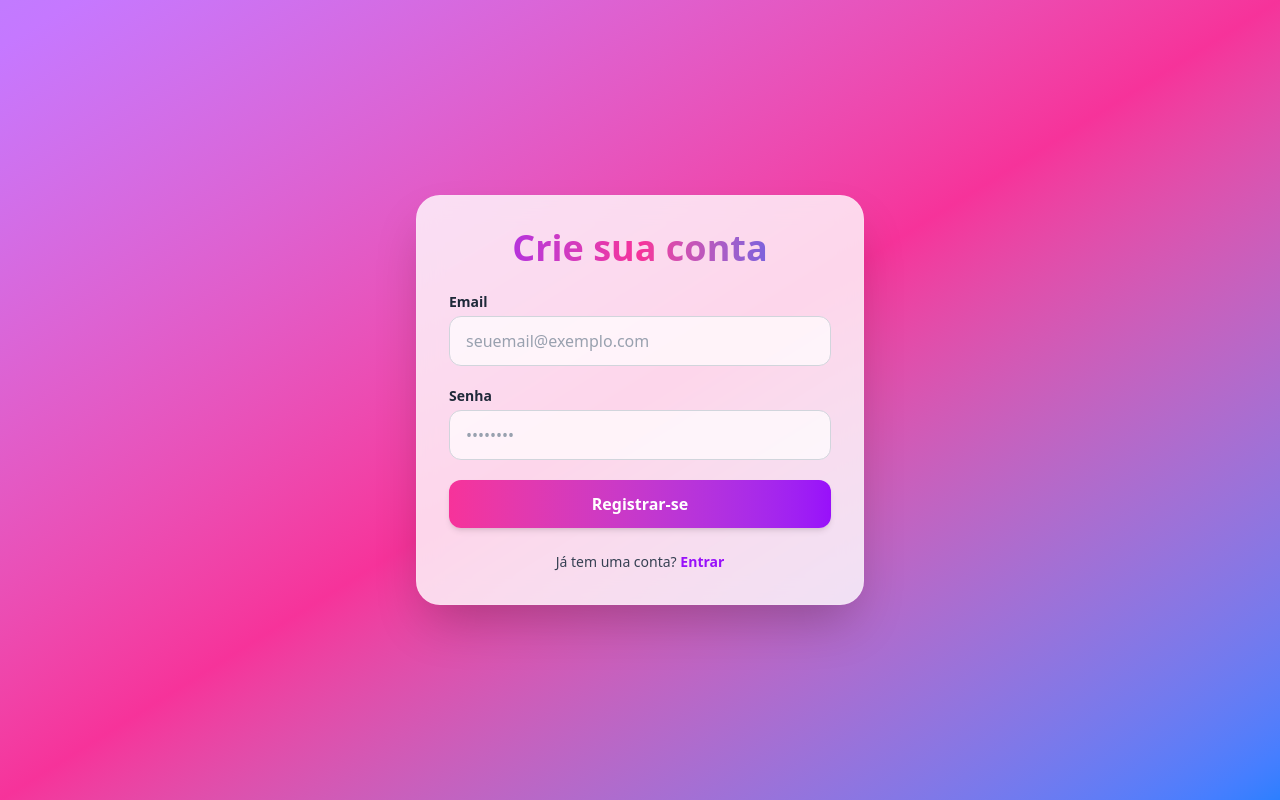
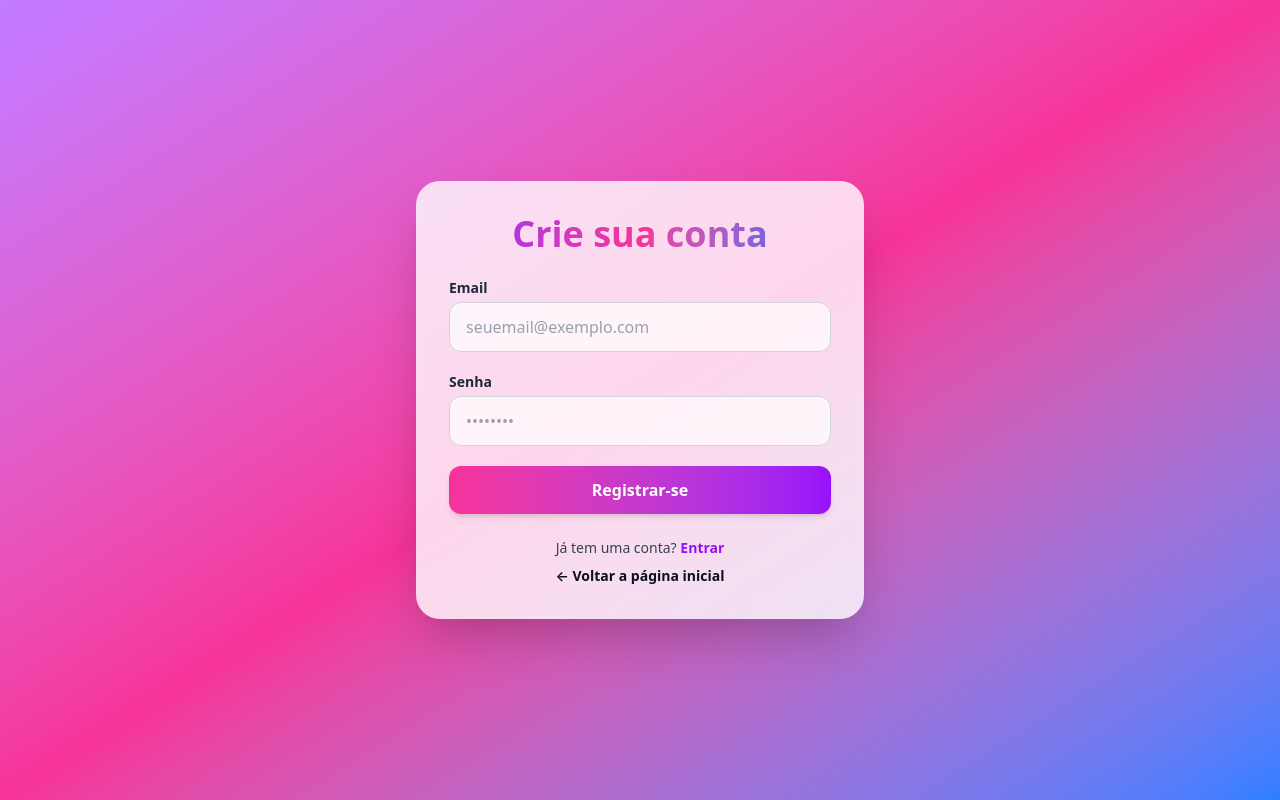
Before and after one commit to JaninyNobrega/my-planner, a Next.js app: page /auth/register in a window 1280 px wide. Built offline with nearby package versions, Linux system fonts and the light colour scheme.

Commit message:
melhorias no frontend

```diff
--- a/src/app/auth/login/page.js
+++ b/src/app/auth/login/page.js
@@ -107,6 +107,9 @@ export default function LoginPage() {
           >
             Cadastre-se
           </Link>
+          <div className='text-center mt-2'>
+      <Link href="/" className="font-semibold text-[#f8fafc] hover:text-secondary transition-colors duration-200">&larr; Voltar a página inicial</Link>
+      </div>
         </div>
       </div>
     </div>
--- a/src/app/auth/register/page.js
+++ b/src/app/auth/register/page.js
@@ -100,6 +100,11 @@ export default function RegisterPage() {
           >
             Entrar
           </Link>
+          <div className='text-center mt-2'>
+            <Link href="/" className="font-semibold text-[#0b1020] hover:text-secondary transition-colors duration-200">
+              &larr; Voltar a página inicial
+            </Link>
+          </div>
         </div>
       </div>
     </div>
--- a/src/app/globals.css
+++ b/src/app/globals.css
@@ -1,6 +1,6 @@
 @import "tailwindcss";
 
-/* Paleta vibrante inspirada em dashboards (tipo monday.com) */
+/* Paleta de cores */
 @theme inline {
   /* Cores base da interface */
   --color-background: #0b1020; /* fundo escuro sofisticado */
@@ -19,7 +19,7 @@
   --gradient-hero-via:  var(--color-accent);
   --gradient-hero-to:   var(--color-secondary);
 
-  /* Tipografia (se quiser usar as variáveis do template do Next) */
+  /* Tipografia */
   --font-sans: ui-sans-serif, system-ui, -apple-system, Segoe UI, Roboto, Inter, "Helvetica Neue", Arial, "Noto Sans", "Apple Color Emoji", "Segoe UI Emoji", "Segoe UI Symbol";
   --font-mono: ui-monospace, SFMono-Regular, Menlo, Monaco, Consolas, "Liberation Mono", "Courier New", monospace;
 }
```
